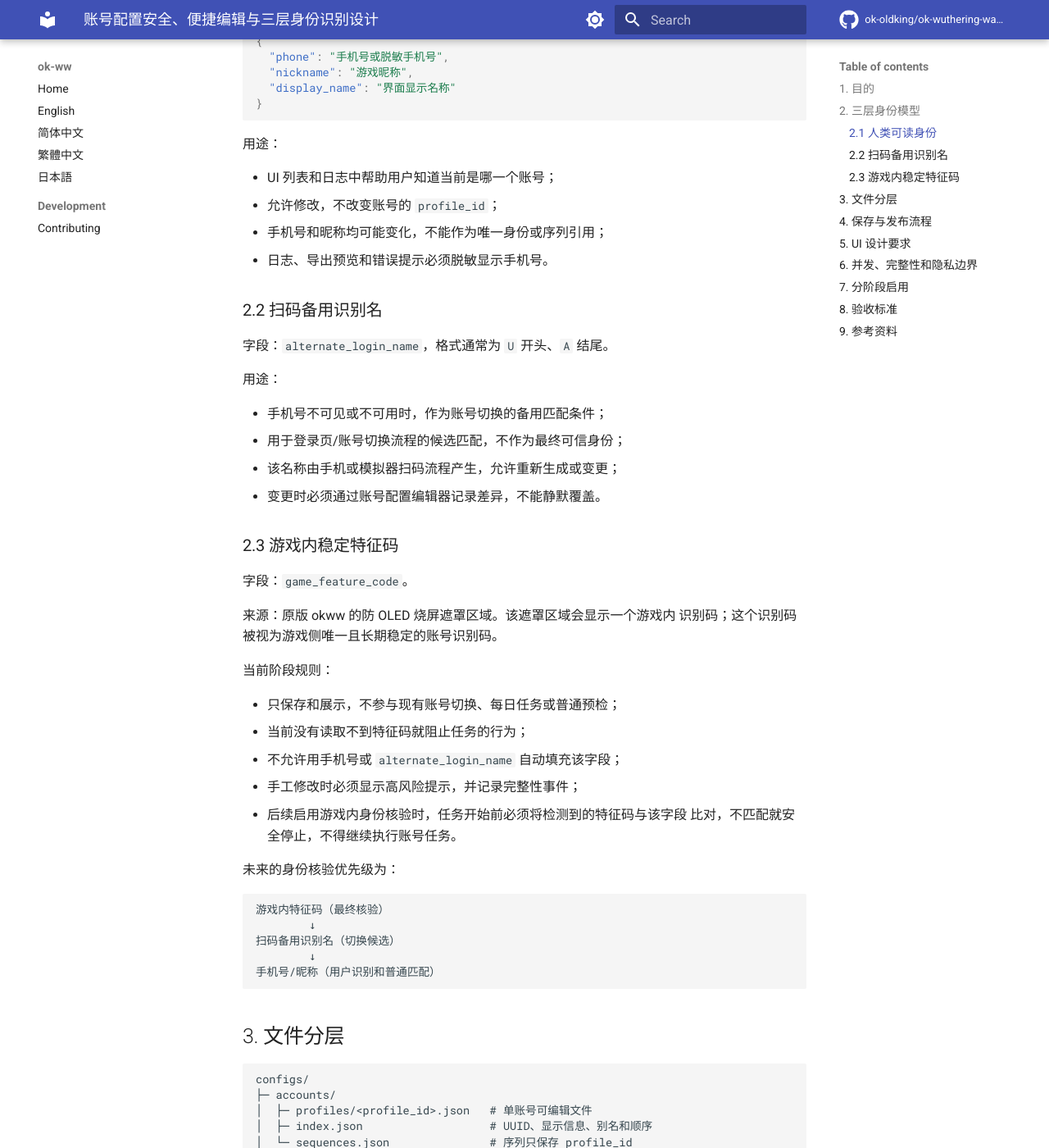
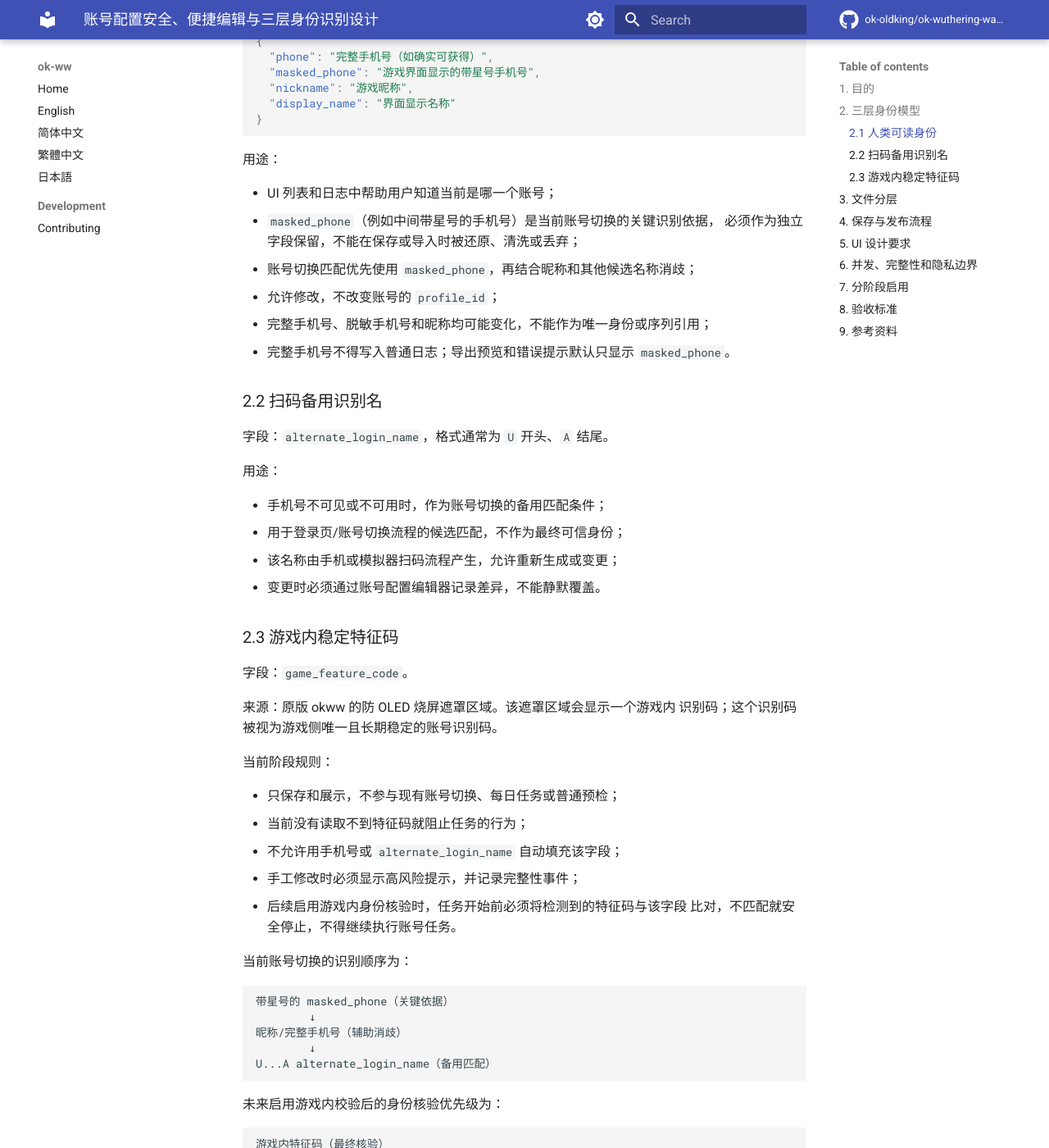
Before and after one commit to xihuojun2020-tech/okww-custom, an MkDocs documentation site: the page built from docs/superpowers/specs/2026-08-26-account-profile-security-and-identity-design.md, in a window 1280 px wide and 1400 px high, scrolled down 865 px. Shown: the whole window at 82% size. Built offline with MkDocs 1.6.1 and Material for MkDocs 9.7.7, drawn with Linux system fonts in a browser that asks for light colours; comment, search, counter and statistics services are not loaded; some of the changed text lies outside the part shown.

Commit message:
docs: define masked phone account matching

````diff
--- a/docs/superpowers/specs/2026-08-26-account-profile-security-and-identity-design.md
+++ b/docs/superpowers/specs/2026-08-26-account-profile-security-and-identity-design.md
@@ -28,7 +28,8 @@
 
 ```json
 {
-  "phone": "手机号或脱敏手机号",
+  "phone": "完整手机号（如确实可获得）",
+  "masked_phone": "游戏界面显示的带星号手机号",
   "nickname": "游戏昵称",
   "display_name": "界面显示名称"
 }
@@ -37,9 +38,12 @@
 用途：
 
 - UI 列表和日志中帮助用户知道当前是哪一个账号；
+- `masked_phone`（例如中间带星号的手机号）是当前账号切换的关键识别依据，
+  必须作为独立字段保留，不能在保存或导入时被还原、清洗或丢弃；
+- 账号切换匹配优先使用 `masked_phone`，再结合昵称和其他候选名称消歧；
 - 允许修改，不改变账号的 `profile_id`；
-- 手机号和昵称均可能变化，不能作为唯一身份或序列引用；
-- 日志、导出预览和错误提示必须脱敏显示手机号。
+- 完整手机号、脱敏手机号和昵称均可能变化，不能作为唯一身份或序列引用；
+- 完整手机号不得写入普通日志；导出预览和错误提示默认只显示 `masked_phone`。
 
 ### 2.2 扫码备用识别名
 
@@ -68,14 +72,26 @@
 - 后续启用游戏内身份核验时，任务开始前必须将检测到的特征码与该字段
   比对，不匹配就安全停止，不得继续执行账号任务。
 
-未来的身份核验优先级为：
+当前账号切换的识别顺序为：
+
+```text
+带星号的 masked_phone（关键依据）
+        ↓
+昵称/完整手机号（辅助消歧）
+        ↓
+U...A alternate_login_name（备用匹配）
+```
+
+未来启用游戏内校验后的身份核验优先级为：
 
 ```text
 游戏内特征码（最终核验）
         ↓
-扫码备用识别名（切换候选）
+带星号的 masked_phone（账号切换关键依据）
         ↓
-手机号/昵称（用户识别和普通匹配）
+U...A alternate_login_name（备用匹配）
+        ↓
+手机号/昵称（用户识别和辅助消歧）
 ```
 
 ## 3. 文件分层
````
